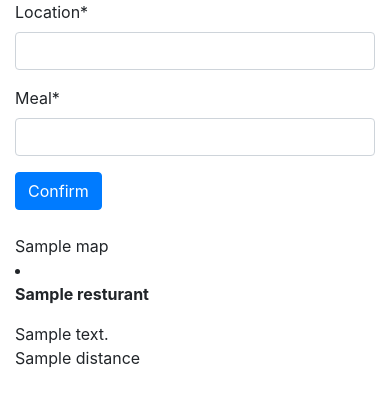
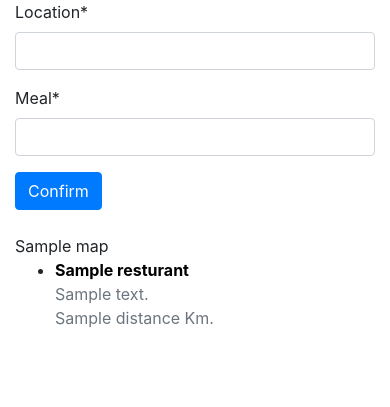
Before and after one commit to MotazBellah/Get_Restaurants, a Django app: template resturants/templates/measurements/main.html in a window 390 px wide. Shown: the top 407 px of the page. Run offline with Django 3.2, Linux system fonts and the light colour scheme; the template is opened without the code that fills it: values that come from a table or form of the project are taken from there, most other values are stand-ins (such as "Sample title", 1, 10 or a date in 2020); some libraries are stand-ins or nearby versions.

Commit message:
Style the list

```diff
--- a/resturants/find_resturants.py
+++ b/resturants/find_resturants.py
@@ -76,7 +76,7 @@ def findAResturant(mealType, location):
         # print(menu_json)
 
         restaurantDict = {'name': restaurant_name, 'address': "".join(restaurant_address).strip(),
-                          'img': url_img, 'distance': distance, 'lat_lng': lat_lng,
+                          'img': url_img, 'distance': distance/1000, 'lat_lng': lat_lng,
                           'likes': no_of_liks}
 
         restaurantInfo.append(restaurantDict)
--- a/resturants/templates/measurements/base.html
+++ b/resturants/templates/measurements/base.html
@@ -9,6 +9,35 @@
 
     <title>Geo django | {% block title %}{% endblock title %}</title>
   </head>
+  <style media="screen">
+      .grid-list {
+        display: grid;
+        grid-template-columns: repeat(4, 1fr);
+        }
+
+        @media only screen and (max-width: 900px) {
+          .grid-list {
+            display: grid;
+            grid-template-columns: repeat(3, 1fr);
+            }
+        }
+
+        @media only screen and (max-width: 780px) {
+          .grid-list {
+            display: grid;
+            grid-template-columns: repeat(2, 1fr);
+            }
+        }
+        @media only screen and (max-width: 510px) {
+          .grid-list {
+            display: grid;
+            grid-template-columns: repeat(1, 1fr);
+            }
+        }
+        .name {
+            color: black
+        }
+  </style>
   <body>
     <div class="container">
         {% block content %}
--- a/resturants/templates/measurements/main.html
+++ b/resturants/templates/measurements/main.html
@@ -17,13 +17,18 @@
     {{ map|safe }}
 
     {% if resturants %}
-        {% for resturant in resturants %}
-            <li>
-                <p><strong>{{resturant.name}}</strong></p>
-                <span>{{resturant.address}}</span><br>
-                <span>{{resturant.distance}}</span>
-            </li>
-        {% endfor %}
+        <ul class="grid-list">
+            {% for resturant in resturants %}
+                <li>
+                    <a href="https://www.google.com/search?q={{resturant.name}}+{{location}}"
+                       target="_blank">
+                        <span class="name"><strong>{{resturant.name}}</strong></span><br>
+                        <span class="text-secondary">{{resturant.address}}</span><br>
+                        <span class="text-secondary">{{resturant.distance}} Km.</span><br>
+                    </a>
+                </li>
+            {% endfor %}
+        </ul>
     {% endif %}
 
 {% endblock content %}
```
Also changed, not shown: resturants/views.py (+5 -3 lines).
